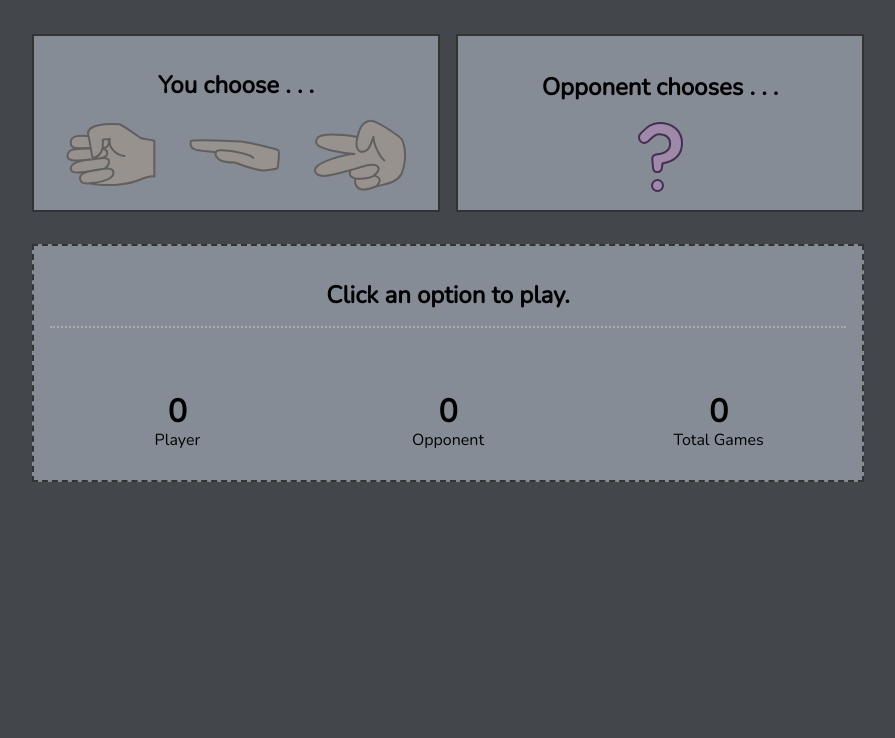
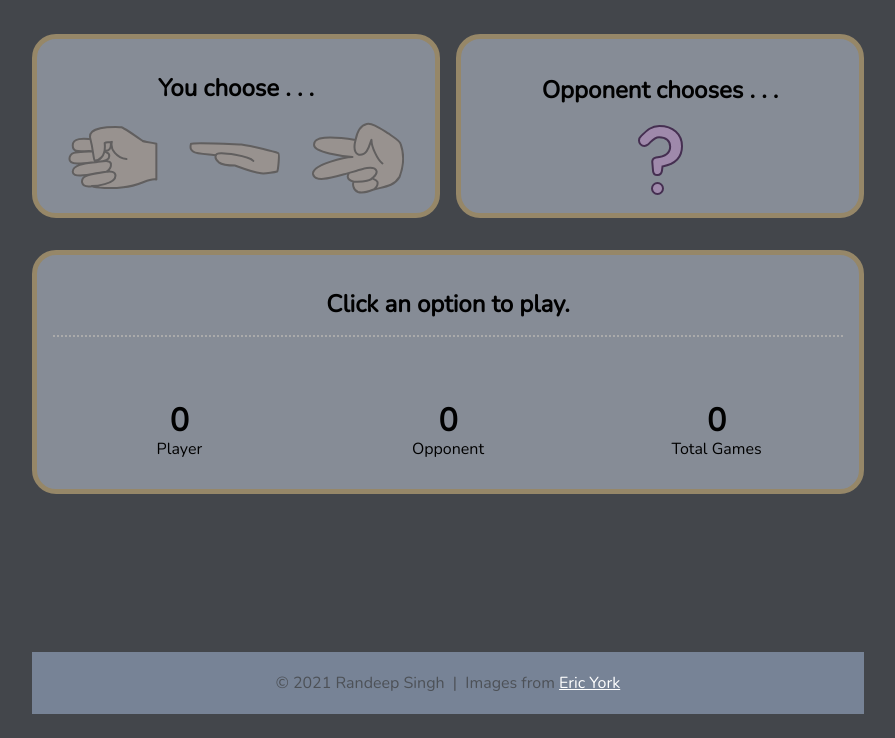
Before and after one commit to RaSingh02/rock-paper-scissors-game, a plain HTML site: page index.html in a window 1280 px wide. Shown: the part 62-800 px from the top of the page, without its empty margins (192-1087 px from the left). Drawn offline with nearby package versions, Linux system fonts and the light colour scheme.

Commit message:
Added footer

```diff
--- a/css/style.css
+++ b/css/style.css
@@ -12,7 +12,8 @@ h1 {
   font-weight: bold;
 }
 section {
-  border: 2px solid #333;
+  border: 5px solid #968768;
+  border-radius: 1.5rem;
   margin: 1rem 0;
   padding: 1rem;
   background-color: #868C96;
@@ -43,7 +44,6 @@ main section {
   opacity: 100%;
 }
 section.scoreboard {
-  border-style: dashed;
   display: grid;
   grid-template-columns: 1fr 1fr 1fr;
   grid-gap: 1rem;
@@ -77,3 +77,18 @@ p.label {
   line-height: 1;
   margin-top: 0;
 }
+
+footer {
+  margin-top: 9.9rem;
+  background-color: #778396;
+  padding: .35rem;
+  color: #4D5157;
+  text-align: center;
+}
+footer a {
+  color: white;
+}
+footer a:hover {
+  font-weight: bold;
+  color: #868C96;
+}
--- a/index.html
+++ b/index.html
@@ -47,5 +47,8 @@
       </div>
     </section>
   <script src="js/page.js"></script>
+  <footer>
+    <p>&copy; 2021 Randeep Singh &nbsp;|&nbsp; Images from <a href="https://github.com/ericyork">Eric York</a></p>
+  </footer>
   </body>
 </html>
```
